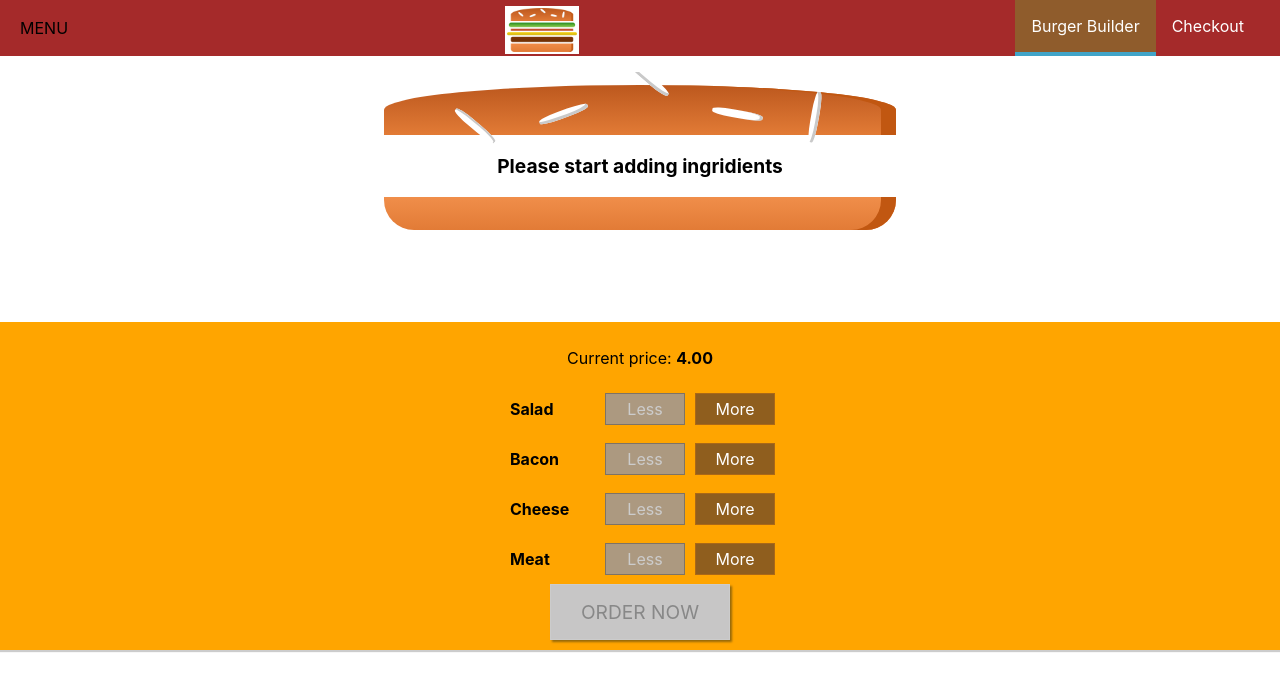
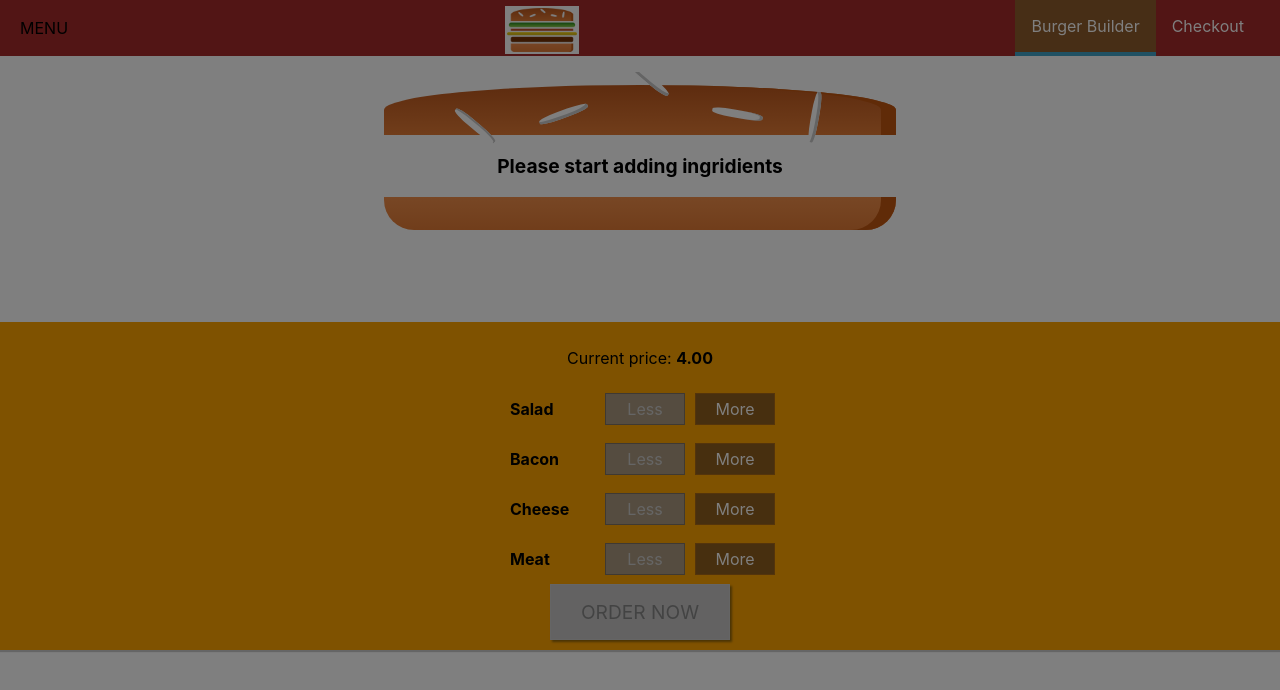
Before and after one commit to andrej2704/burger-app, a React (Create React App) app: page / in a window 1280 px wide. Shown: the top 690 px of the page. Built offline with nearby package versions, Linux system fonts and the light colour scheme.

Commit message:
149 - backdrop

```diff
--- a/src/components/Layout/Layout.js
+++ b/src/components/Layout/Layout.js
@@ -1,15 +1,30 @@
-import React from "react";
+import React, { Component } from "react";
 import Aux from "../../hoc/Aux";
 import classes from "./Layout.module.css";
 import Toolbar from "../../components/Navigation/Toolbar/Toolbar";
 import SideDrawer from "../../components/Navigation/SideDrawer/SideDrawer";
 
-const layout = props => (
-  <Aux>
-    <Toolbar />
-    <SideDrawer />
-    <main className={classes.Content}>{props.children}</main>
-  </Aux>
-);
+class Layout extends Component {
+  state = {
+    showSideDrawer: true
+  };
 
-export default layout;
+  sideDrawerCloseeHandler = () => {
+    this.setState({ showSideDrawer: false });
+  };
+
+  render() {
+    return (
+      <Aux>
+        <Toolbar />
+        <SideDrawer
+          open={this.state.showSideDrawer}
+          closed={this.sideDrawerCloseeHandler}
+        />
+        <main className={classes.Content}>{this.props.children}</main>
+      </Aux>
+    );
+  }
+}
+
+export default Layout;
--- a/src/components/Navigation/SideDrawer/SideDrawer.js
+++ b/src/components/Navigation/SideDrawer/SideDrawer.js
@@ -2,10 +2,18 @@
 import Logo from "../../Logo/Logo";
 import NavigationItems from "../NavigationItems/NavigationItems";
 import classes from "./SideDrawer.module.css";
+import Backdrop from "../../UI/Backdrop/Backdrop";
+import Aux from "../../../hoc/Aux";
 
 const sideDrawer = props => {
+  let attachedClasses = [classes.SideDrawer, classes.Close];
+  if (props.open) {
+    attachedClasses = [classes.SideDrawer, classes.Open];
+  }
   return (
-    <div className={classes.SideDrawer}>
+    <Aux>
+      <Backdrop show={props.open} clicked={props.closed} />
+      <div className={attachedClasses.join(" ")}>
         <div className={classes.Logo}>
           <Logo />
         </div>
@@ -13,6 +21,7 @@
           <NavigationItems />
         </nav>
       </div>
+    </Aux>
   );
 };
 export default sideDrawer;
```
Lines whose indentation alone changed are shown as unchanged.
